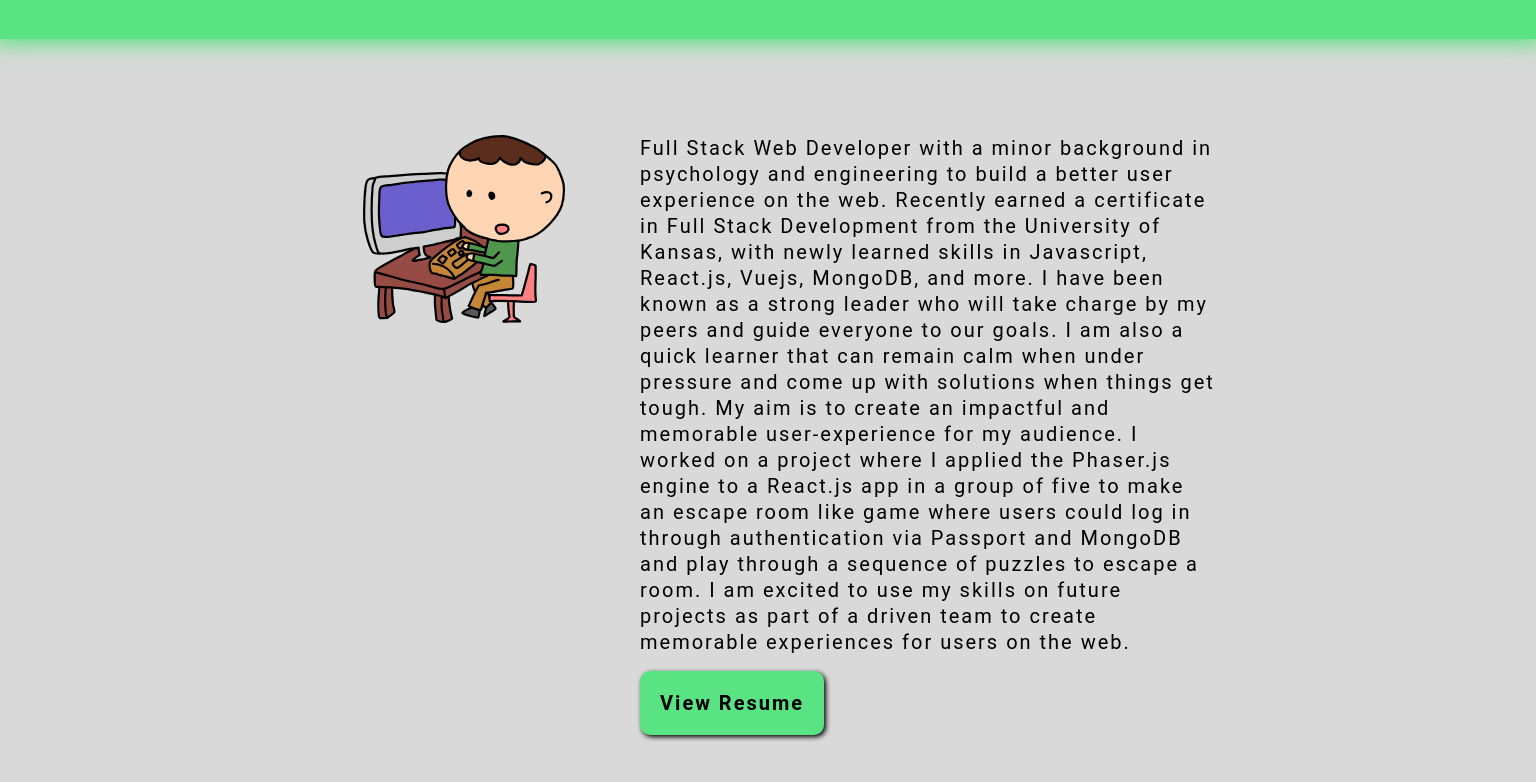
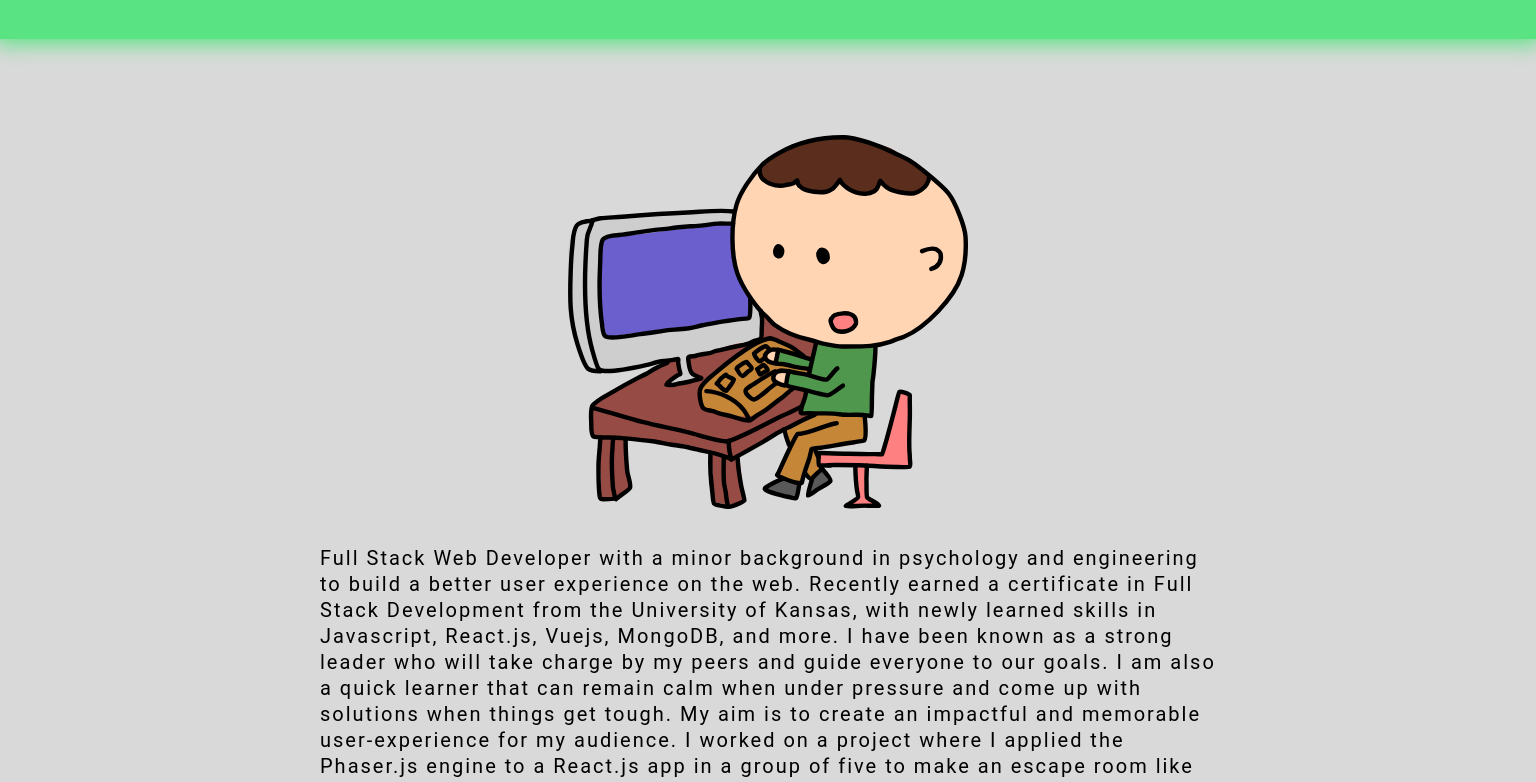
Before and after one commit to zirris512/my-portfolio, a React (Vite) app: page / in a window 1536 px wide. Shown: the part 1340-2122 px from the top of the page. Built offline with nearby package versions, Linux system fonts and the light colour scheme.

Commit message:
fix sizing issue in about section

```diff
--- a/src/Sections/AboutSection.module.scss
+++ b/src/Sections/AboutSection.module.scss
@@ -12,7 +12,7 @@
 }
 
 .boyImg {
-	width: clamp(40%, 400px, 70%);
+	width: clamp(40%, 400px, 50%);
 }
 
 .content {
@@ -45,8 +45,8 @@
 	}
 }
 
-@media (min-width: 1500px) {
-	.container {
-		flex-direction: row;
-	}
-}
+// @media (min-width: 1500px) {
+// 	.container {
+// 		flex-direction: row;
+// 	}
+// }
--- a/src/index.scss
+++ b/src/index.scss
@@ -50,7 +50,7 @@
 	outline: solid 4px v.$secondary-color;
 }
 
-@media (min-width: 1200px) {
+@media (min-width: 1000px) {
 	h1 {
 		font-size: 3rem;
 	}
```
